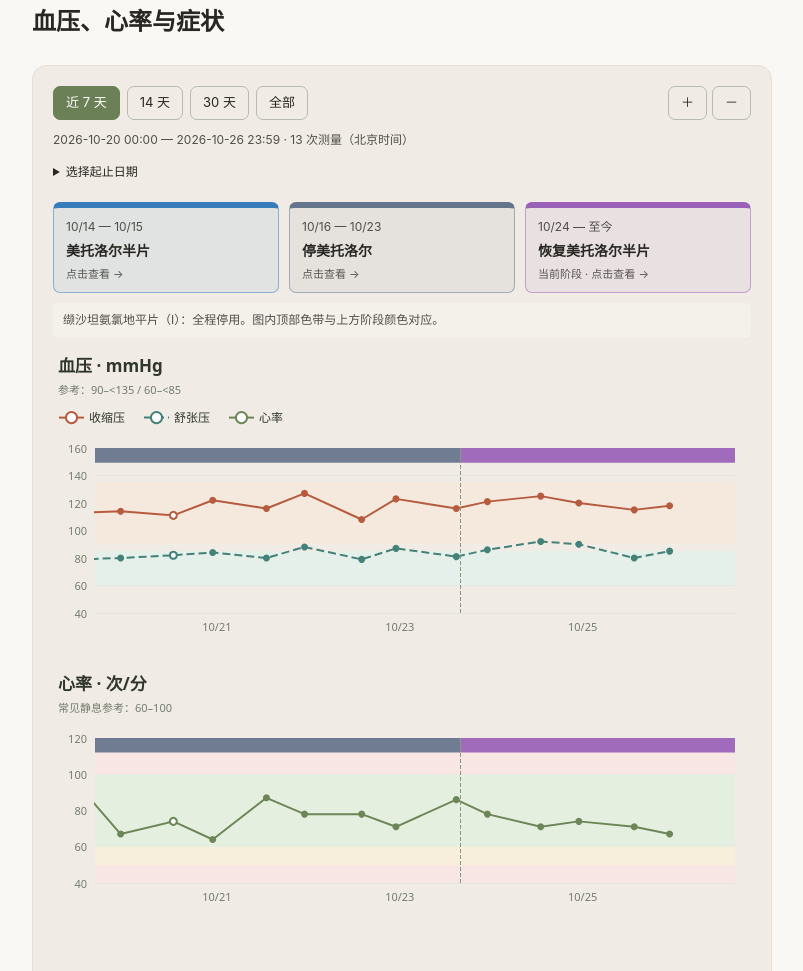
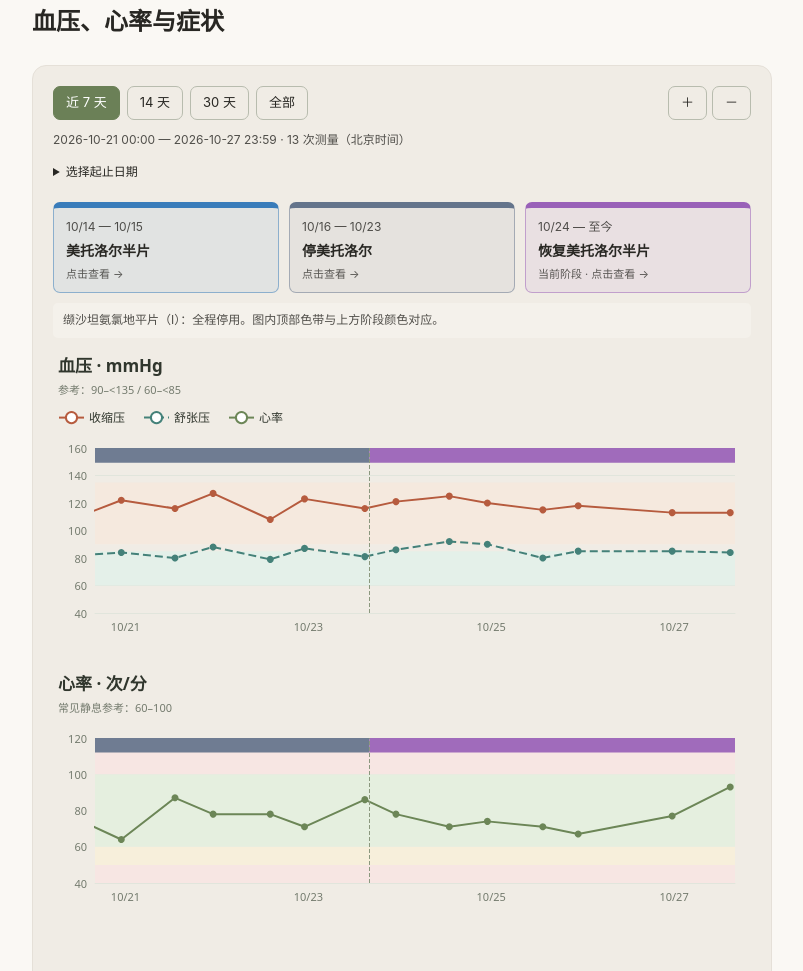
Before and after one commit to leslie2046/leslie2046.github.io, an Astro site: page /posts/blood-pressure-medication-day-1 in a window 1280 px wide. Shown: the part 2174-3145 px from the top of the page, without its empty margins (88-891 px from the left). Built offline with nearby package versions, Linux system fonts and the light colour scheme; Astro itself is replaced by a stand-in of ours.

Commit message:
docs: record October 27 readings and symptom status

```diff
--- a/public/data/medication-observations.json
+++ b/public/data/medication-observations.json
@@ -169,5 +169,17 @@
     "systolic": 118,
     "diastolic": 85,
     "heartRate": 67
+  },
+  {
+    "time": "2026-10-27T07:30:00+08:00",
+    "systolic": 113,
+    "diastolic": 85,
+    "heartRate": 77
+  },
+  {
+    "time": "2026-10-27T22:45:00+08:00",
+    "systolic": 113,
+    "diastolic": 84,
+    "heartRate": 93
   }
 ]
--- a/public/data/medication-symptoms.json
+++ b/public/data/medication-symptoms.json
@@ -62,5 +62,10 @@
     "dizziness": "无",
     "headache": "无",
     "note": "心脏疼痛有改善"
+  },
+  {
+    "date": "2026-10-27",
+    "dizziness": "无",
+    "headache": "无"
   }
 ]
--- a/src/content/posts/blood-pressure-medication-day-1.md
+++ b/src/content/posts/blood-pressure-medication-day-1.md
@@ -34,7 +34,7 @@ tags: [生活, 血压, 用药观察]
 
 <div class="health-chart-scroll" role="region" aria-label="血压、心率与症状图表，可横向滚动" tabindex="0">
 
-![血压、心率与每日症状累计图。最新记录：2026年10月26日06:50，血压118/85 mmHg，心率67次/分。](/images/health/medication-timeline.0ba056411f34.svg)
+![血压、心率与每日症状累计图。最新记录：2026年10月27日22:45，血压113/84 mmHg，心率93次/分。](/images/health/medication-timeline.9c3252890e15.svg)
 
 </div>
 
```
Also changed, not shown: public/images/health/medication-timeline.9c3252890e15.svg (added), public/images/health/medication-timeline.svg.
